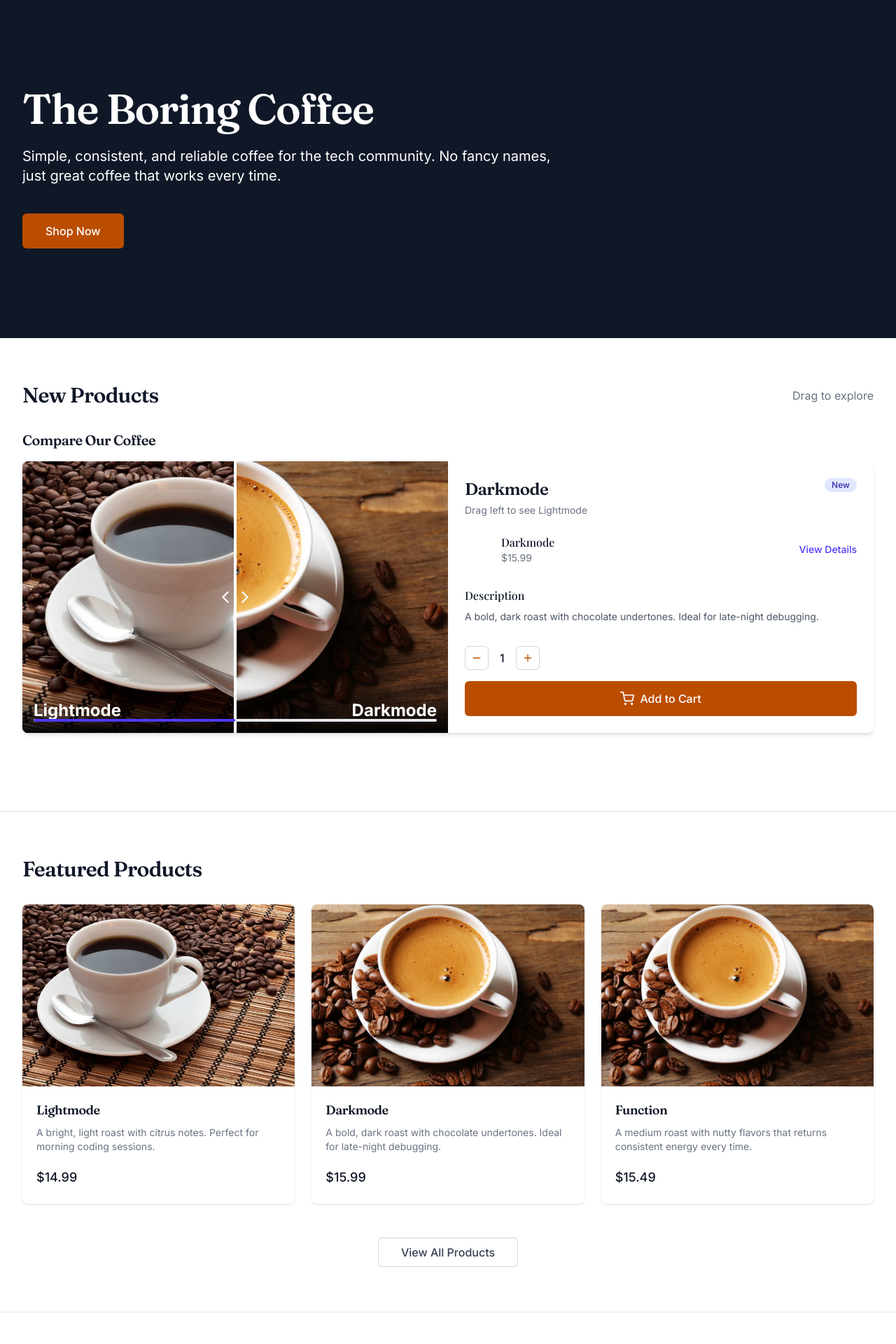
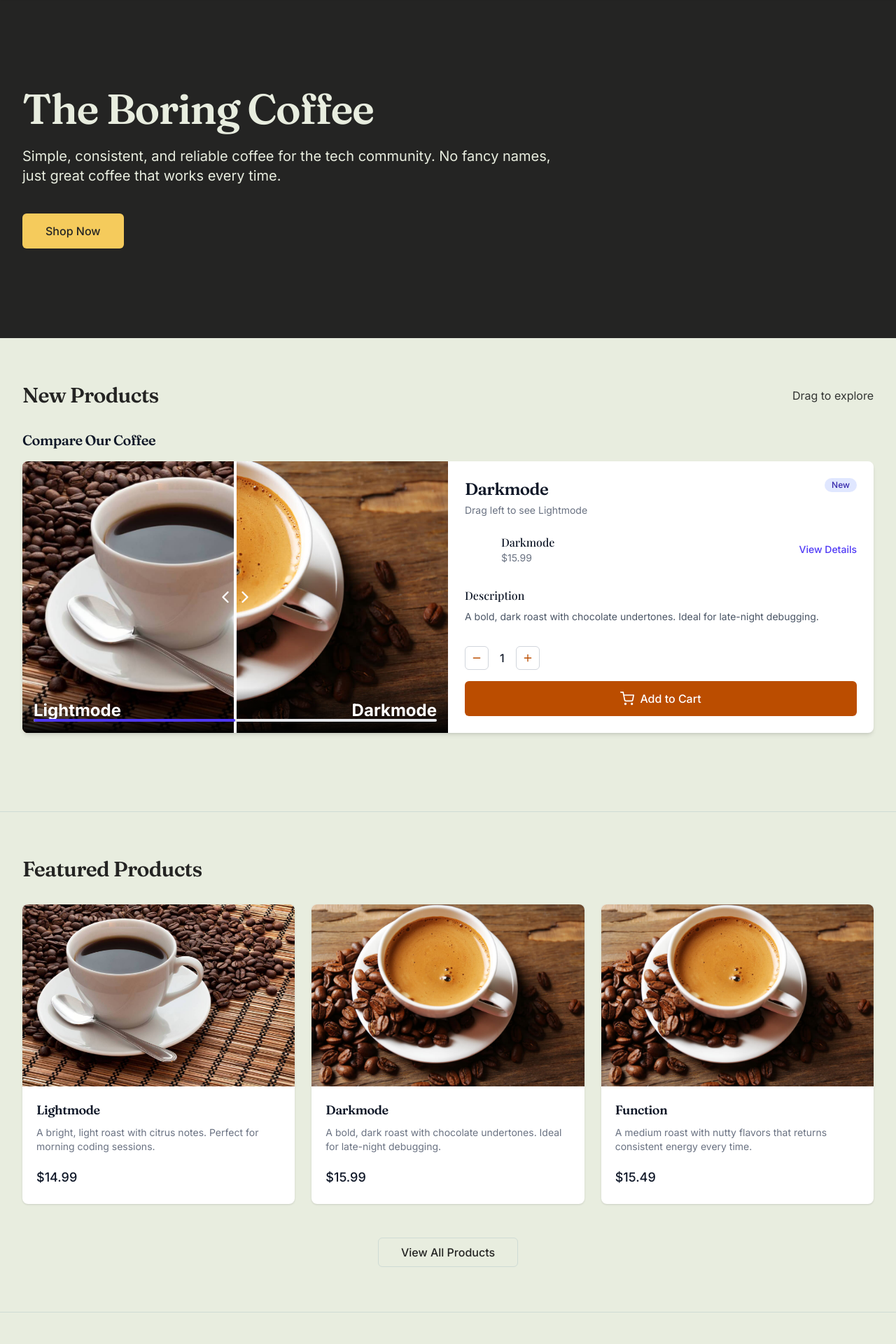
Before and after one commit to danghaonhien/the-boring-coffee, a Next.js app: page / in a window 1280 px wide. Shown: the part 140-2060 px from the top of the page at 70% size. Built offline with nearby package versions, Linux system fonts and the light colour scheme; a web font is replaced by a local one.

Commit message:
updating color

```diff
--- a/src/app/page.tsx
+++ b/src/app/page.tsx
@@ -18,24 +18,24 @@ export default function Home() {
   const coffeeKitProducts = products.filter(p => p.category === 'coffee-kit');
 
   return (
-    <div>
+    <div className="bg-[#E8EDDF]">
       {/* Hero section */}
-      <div className="relative bg-gray-900">
+      <div className="relative bg-[#242423]">
         <div className="absolute inset-0 overflow-hidden">
-          <div className="absolute inset-0 bg-gray-900" />
+          <div className="absolute inset-0 bg-[#242423]" />
         </div>
         <div className="relative max-w-7xl mx-auto py-24 px-4 sm:py-32 sm:px-6 lg:px-8">
-          <h1 className="text-4xl font-extrabold tracking-tight text-white sm:text-5xl lg:text-6xl">
+          <h1 className="text-4xl font-extrabold tracking-tight text-[#E8EDDF] sm:text-5xl lg:text-6xl">
             The Boring Coffee
           </h1>
-          <p className="mt-6 text-xl text-white max-w-3xl">
+          <p className="mt-6 text-xl text-[#E8EDDF] max-w-3xl">
             Simple, consistent, and reliable coffee for the tech community.
             No fancy names, just great coffee that works every time.
           </p>
           <div className="mt-10">
             <Link
               href="/products"
-              className="inline-block bg-amber-700 border border-transparent rounded-md py-3 px-8 font-medium text-white hover:bg-amber-800 transition-colors duration-200"
+              className="inline-block bg-[#F5CB5C] border border-transparent rounded-md py-3 px-8 font-medium text-[#242423] hover:bg-[#F5CB5C]/90 transition-colors duration-200"
             >
               Shop Now
             </Link>
@@ -44,22 +44,22 @@ export default function Home() {
       </div>
 
       {/* New products slider section */}
-      <div className="max-w-7xl mx-auto px-4 sm:px-6 lg:px-8 py-16 border-b border-gray-200">
+      <div className="max-w-7xl mx-auto px-4 sm:px-6 lg:px-8 py-16 border-b border-[#CFDBD5]">
         <div className="flex justify-between items-center mb-8">
-          <h2 className="text-3xl font-display font-bold text-gray-900">New Products</h2>
-          <p className="text-gray-500">Drag to explore</p>
+          <h2 className="text-3xl font-display font-bold text-[#242423]">New Products</h2>
+          <p className="text-[#333533]">Drag to explore</p>
         </div>
         <ProductSlider products={newProducts} />
       </div>
 
       {/* Featured products section */}
-      <div className="max-w-7xl mx-auto px-4 sm:px-6 lg:px-8 py-16 border-b border-gray-200">
-        <h2 className="text-3xl font-display font-bold text-gray-900 mb-8">Featured Products</h2>
+      <div className="max-w-7xl mx-auto px-4 sm:px-6 lg:px-8 py-16 border-b border-[#CFDBD5]">
+        <h2 className="text-3xl font-display font-bold text-[#242423] mb-8">Featured Products</h2>
         <ProductGrid products={featuredProducts} />
         <div className="mt-12 text-center">
           <Link
             href="/products"
-            className="inline-block bg-white border border-gray-300 rounded-md py-2 px-8 font-medium text-gray-700 hover:bg-gray-50"
+            className="inline-block bg-[#E8EDDF] border border-[#CFDBD5] rounded-md py-2 px-8 font-medium text-[#242423] hover:bg-[#CFDBD5]"
           >
             View All Products
           </Link>
@@ -81,25 +81,25 @@ export default function Home() {
       />
 
       {/* Features section */}
-      <div className="bg-gray-50">
+      <div className="bg-[#CFDBD5]">
         <div className="max-w-7xl mx-auto px-4 sm:px-6 lg:px-8 py-16">
-          <h2 className="text-3xl font-display font-bold text-gray-900 text-center mb-12">Why Choose The Boring Coffee?</h2>
+          <h2 className="text-3xl font-display font-bold text-[#242423] text-center mb-12">Why Choose The Boring Coffee?</h2>
           <div className="grid grid-cols-1 md:grid-cols-3 gap-8">
-            <div className="bg-white p-6 rounded-lg shadow-sm">
-              <h3 className="text-lg font-serif font-semibold text-gray-900 mb-3">Tech-Inspired</h3>
-              <p className="text-gray-600">
+            <div className="bg-[#E8EDDF] p-6 rounded-lg shadow-sm">
+              <h3 className="text-lg font-serif font-semibold text-[#242423] mb-3">Tech-Inspired</h3>
+              <p className="text-[#333533]">
                 Coffee names and flavors inspired by the tech world, designed for developers and tech enthusiasts.
               </p>
             </div>
-            <div className="bg-white p-6 rounded-lg shadow-sm">
-              <h3 className="text-lg font-serif font-semibold text-gray-900 mb-3">Consistent Quality</h3>
-              <p className="text-gray-600">
+            <div className="bg-[#E8EDDF] p-6 rounded-lg shadow-sm">
+              <h3 className="text-lg font-serif font-semibold text-[#242423] mb-3">Consistent Quality</h3>
+              <p className="text-[#333533]">
                 Like a well-written function, our coffee delivers the same great experience every single time.
               </p>
             </div>
-            <div className="bg-white p-6 rounded-lg shadow-sm">
-              <h3 className="text-lg font-serif font-semibold text-gray-900 mb-3">Ethically Sourced</h3>
-              <p className="text-gray-600">
+            <div className="bg-[#E8EDDF] p-6 rounded-lg shadow-sm">
+              <h3 className="text-lg font-serif font-semibold text-[#242423] mb-3">Ethically Sourced</h3>
+              <p className="text-[#333533]">
                 We believe in open-source principles and transparent supply chains for all our coffee beans.
               </p>
             </div>
```
